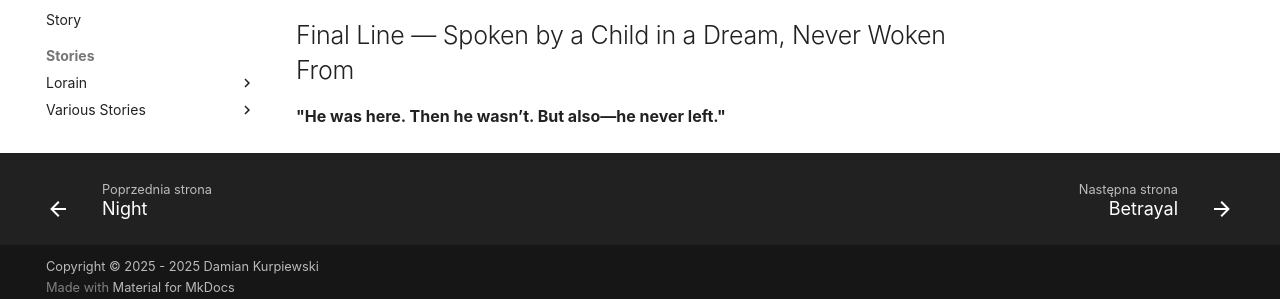
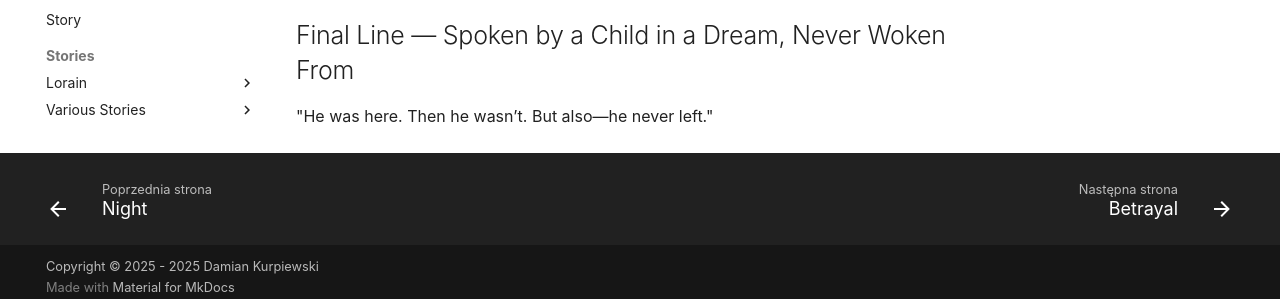
Before and after one commit to blackbat13/eternal-king, an MkDocs documentation site: the page built from docs/primordials/change.md, in a window 1280 px wide and 900 px high, scrolled down 2516 px. Shown: the part 590-889 px from the top of the window. Built offline with MkDocs 1.6.1 and Material for MkDocs 9.7.7, drawn with Linux system fonts in a browser that asks for light colours; some web fonts are replaced; plug-ins that fetch from the network failed and are left out.

Commit message:
Update change.md

```diff
--- a/docs/primordials/change.md
+++ b/docs/primordials/change.md
@@ -138,4 +138,4 @@ Is already happening.
 
 ## Final Line — Spoken by a Child in a Dream, Never Woken From
 
-**"He was here. Then he wasn’t. But also—he never left."**
+"He was here. Then he wasn’t. But also—he never left."
```
